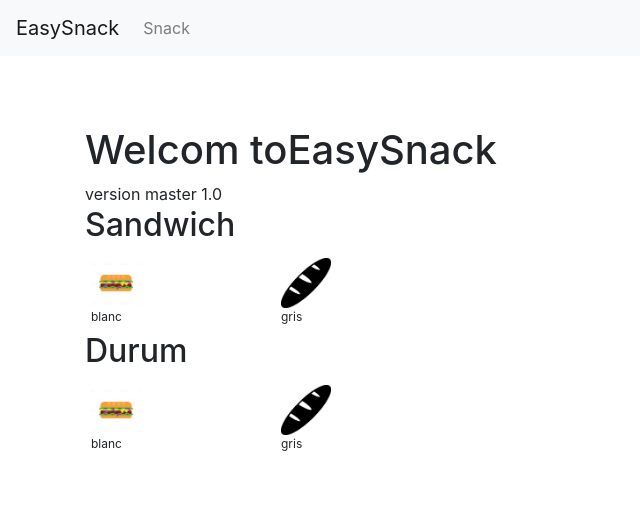
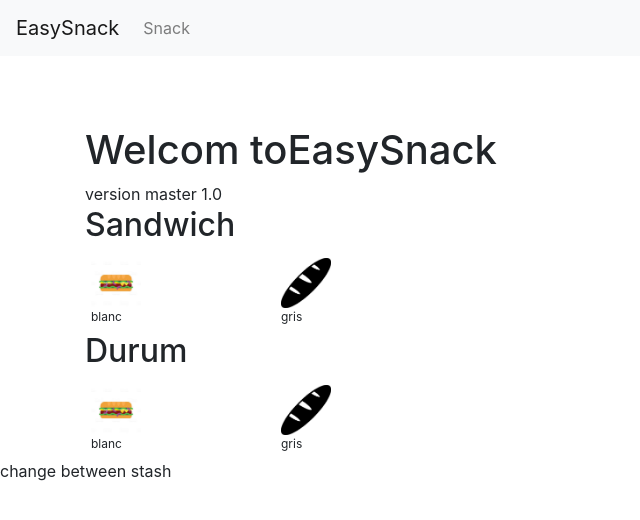
Before and after one commit to abodojana/easySnack, an Angular app: page / in a window 1280 px wide. Shown: the top 520 px of the page, without its empty margins (0-640 px from the left). Built offline with nearby package versions, Linux system fonts and the light colour scheme.

Commit message:
change between stash

```diff
--- a/src/app/app.component.html
+++ b/src/app/app.component.html
@@ -4,3 +4,4 @@
   version master 1.0
   <es-menu-bouffes></es-menu-bouffes>
 </div>
+change between stash
```
